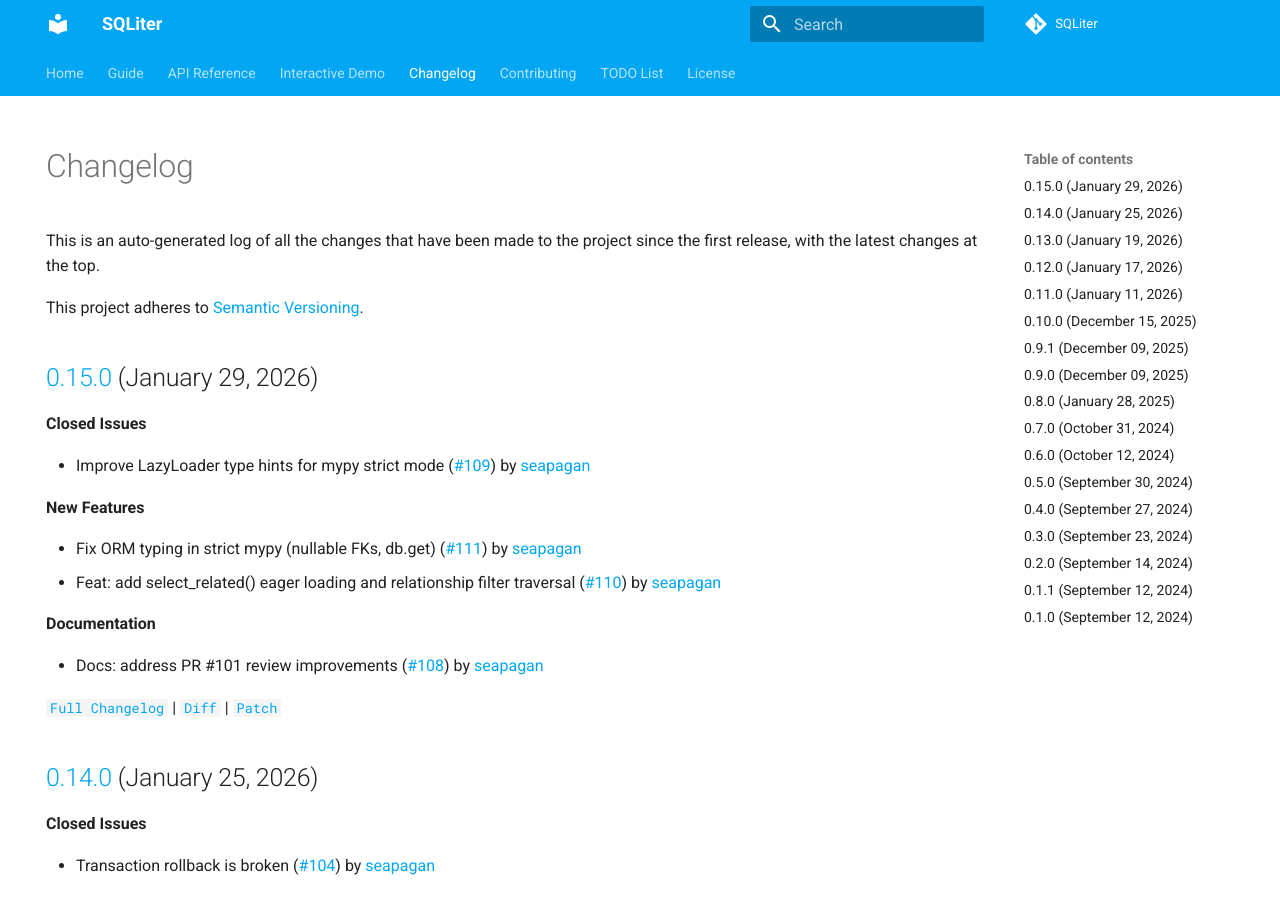
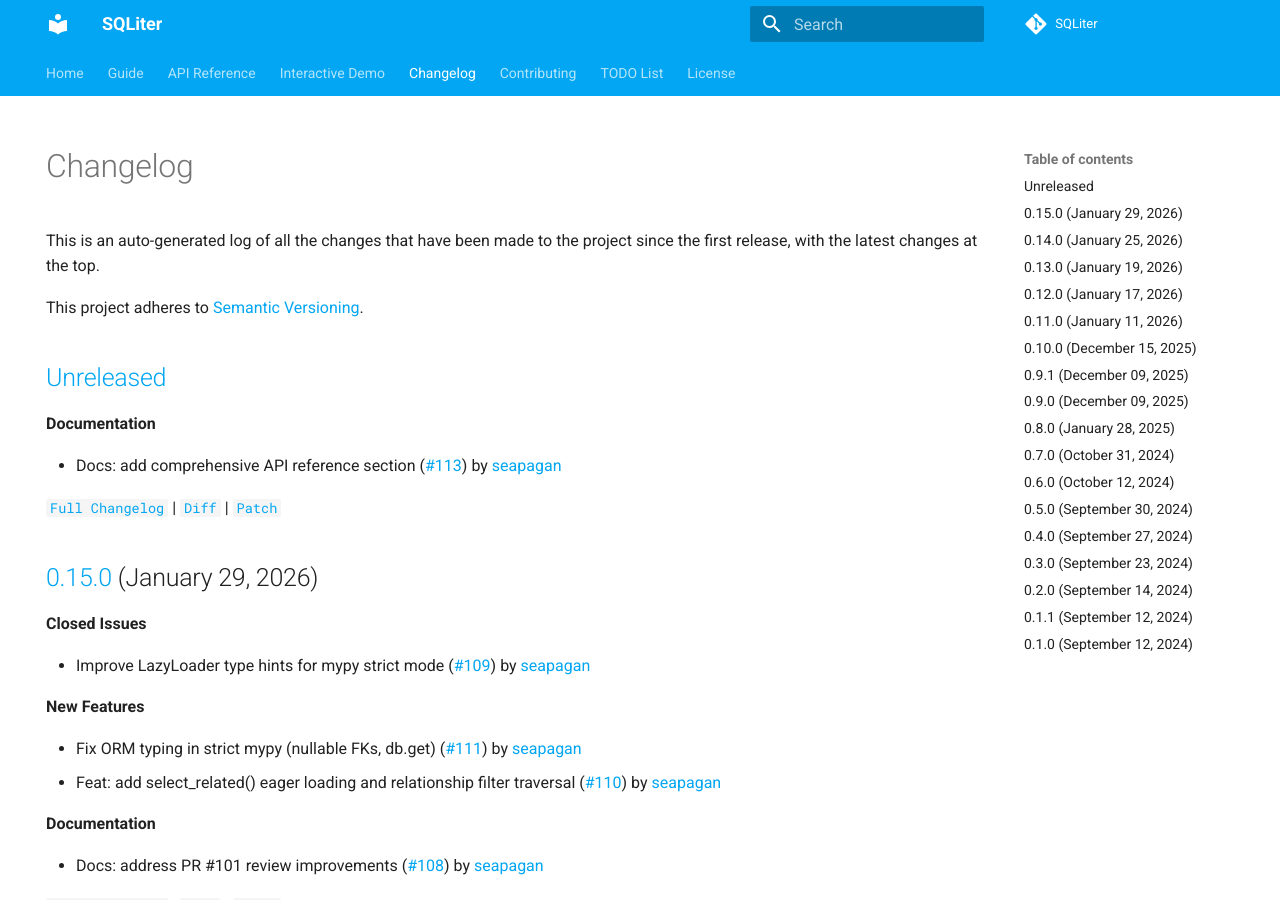
Before and after one commit to seapagan/sqliter-py, an MkDocs documentation site: the page built from docs/changelog/index.md, in a window 1280 px wide and 900 px high. Built offline with MkDocs 1.6.1 and Material for MkDocs 9.7.7, drawn with Linux system fonts in a browser that asks for light colours; plug-ins that fetch from the network failed and are left out; comment, search, counter and statistics services are not loaded.

Commit message:
update TODO and CHANGELOG
Signed-off-by: Grant Ramsay <seapagan@gmail.com>

```diff
--- a/CHANGELOG.md
+++ b/CHANGELOG.md
@@ -4,6 +4,15 @@ This is an auto-generated log of all the changes that have been made to the
 project since the first release, with the latest changes at the top.
 
 This project adheres to [Semantic Versioning](https://semver.org/spec/v2.0.0.html).
+
+
+## [Unreleased](https://github.com/seapagan/sqliter-py/tree/HEAD)
+
+**Documentation**
+
+- Docs: add comprehensive API reference section ([#113](https://github.com/seapagan/sqliter-py/pull/113)) by [seapagan](https://github.com/seapagan)
+
+[`Full Changelog`](https://github.com/seapagan/sqliter-py/compare/0.15.0...HEAD) | [`Diff`](https://github.com/seapagan/sqliter-py/compare/0.15.0...HEAD.diff) | [`Patch`](https://github.com/seapagan/sqliter-py/compare/0.15.0...HEAD.patch)
 
 ## [0.15.0](https://github.com/seapagan/sqliter-py/releases/tag/0.15.0) (January 29, 2026)
 
```
Also changed, not shown: TODO.md (+1 -2 lines).
